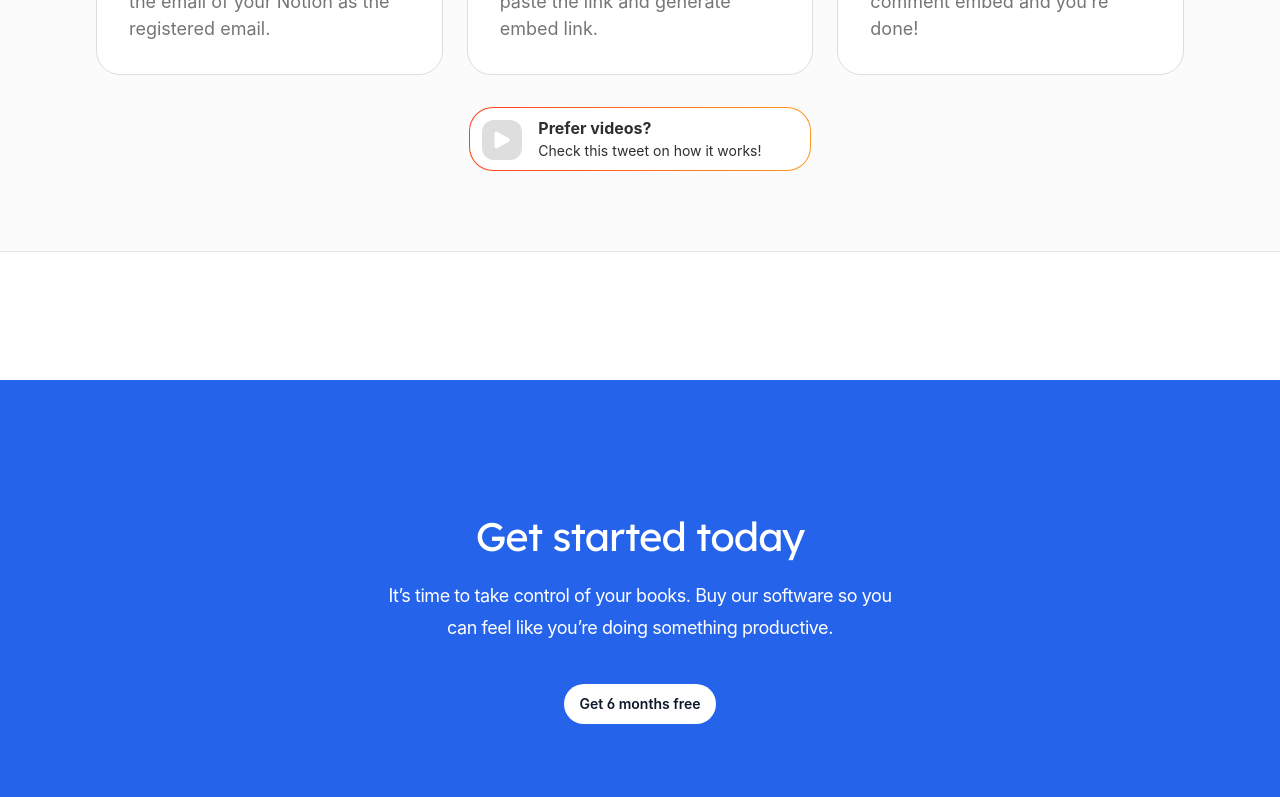
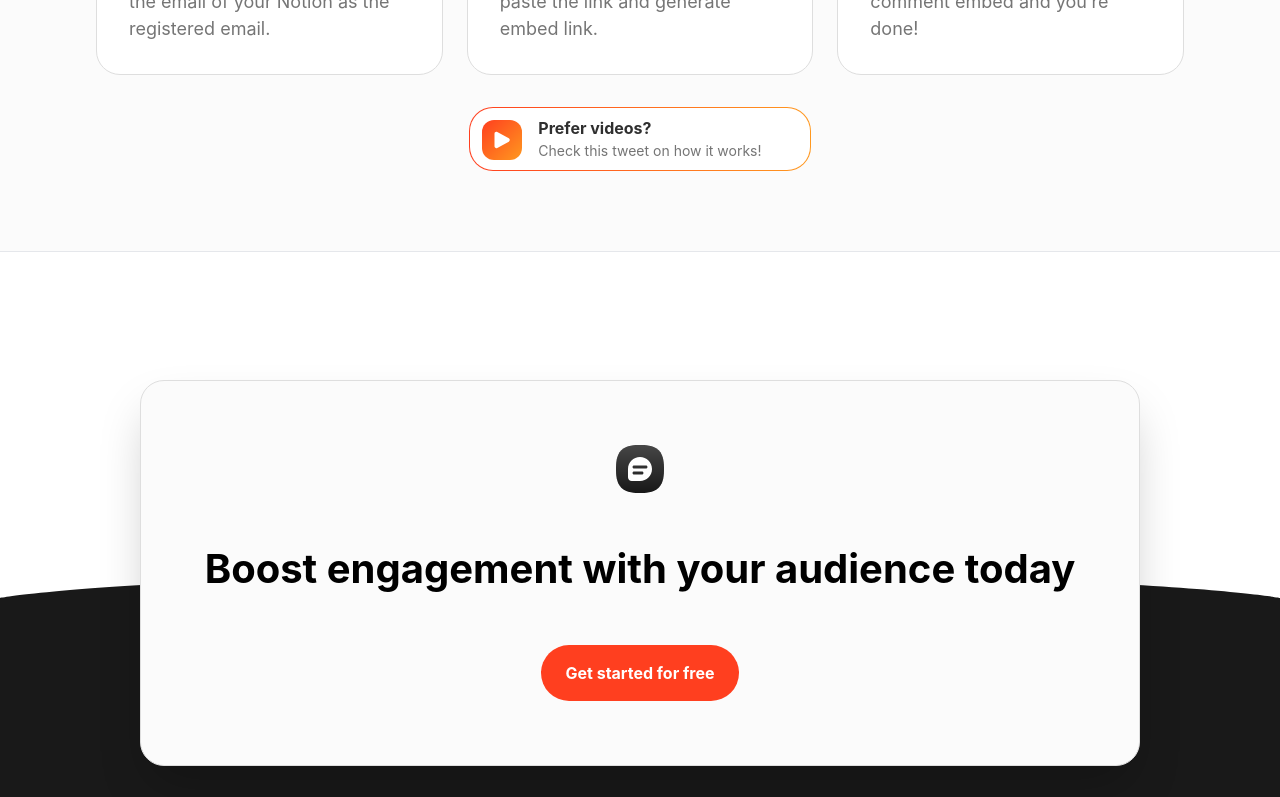
Before and after one commit to LovinHQ/NotionCommentsWebsite, a Next.js app: page / in a window 1280 px wide. Shown: the part 3140-3937 px from the top of the page. Built offline with nearby package versions, Linux system fonts and the light colour scheme.

Commit message:
fix: footer background

```diff
--- a/src/components/CallToAction.jsx
+++ b/src/components/CallToAction.jsx
@@ -1,29 +1,24 @@
 import Image from 'next/image'
-
-import { Button } from '@/components/Button'
+import PrimaryCTAButton from '@/components/Buttons/PrimaryCTAButton'
 import { Container } from '@/components/Container'
-import backgroundImage from '@/images/background-call-to-action.jpg'
+import FooterBackground from '@/images/resources/footer.svg'
+import { Logo } from './Logo'
 
 export function CallToAction() {
   return (
-    <section
-      id="get-started-today"
-      className="overflow-hidden bg-blue-600 py-32"
-    >
+    <div className="flex flex-col items-center justify-center">
       <Container className="">
-        <div className="mx-auto max-w-lg text-center">
-          <h2 className="font-display text-3xl tracking-tight text-white sm:text-4xl">
-            Get started today
+        <div className="z-10 flex flex-col items-center justify-center gap-6 rounded-3xl border border-[var(--bg-border)] bg-[var(--bg-sub)] py-8 px-4 shadow-2xl sm:gap-12 sm:py-16 sm:px-16">
+          <div className="h-12 origin-top scale-[200%]">
+            <Logo />
+          </div>
+          <h2 className="w-full text-center text-3xl font-bold text-[var(--label-title)] sm:text-4xl">
+            Boost engagement with your audience today
           </h2>
-          <p className="mt-4 text-lg tracking-tight text-white">
-            It’s time to take control of your books. Buy our software so you can
-            feel like you’re doing something productive.
-          </p>
-          <Button href="/register" color="white" className="mt-10">
-            Get 6 months free
-          </Button>
+          <PrimaryCTAButton isIcon={false} text="Get started for free" />
         </div>
       </Container>
-    </section>
+      <FooterBackground className="relative -mt-48 flex h-48 w-full text-[var(--bg-base-dark)]" />
+    </div>
   )
 }
--- a/src/components/GettingStarted.jsx
+++ b/src/components/GettingStarted.jsx
@@ -87,14 +87,14 @@ export function GettingStarted({ feature, isActive, className, ...props }) {
               }}
               className="accent-border group z-10 flex h-16 w-full gap-4 rounded-3xl bg-[var(--bg-base)] p-3 transition duration-300 ease-out hover:bg-gradient-to-br hover:from-[var(--accent-base)] hover:to-[var(--secondary-base)]"
             >
-              <div className="flex h-10 w-10 items-center justify-center rounded-xl bg-[var(--bg-border)] transition duration-300 ease-out group-hover:bg-[var(--bg-base)] ">
+              <div className="flex h-10 w-10 items-center justify-center rounded-xl bg-gradient-to-br from-[var(--accent-base)] to-[var(--secondary-base)] transition duration-300 ease-out group-hover:bg-[var(--bg-base)] group-hover:from-transparent group-hover:to-transparent">
                 <PlayIcon className="h-6 w-6 text-[var(--accent-label)] transition duration-300 ease-out group-hover:text-[var(--accent-base)]" />
               </div>
               <div className="flex flex-col justify-between">
                 <div className="flex text-start text-base font-bold leading-none text-[var(--label-base)] transition duration-300 ease-out group-hover:text-[var(--accent-label)]">
                   Prefer videos?
                 </div>
-                <div className="mt-2 flex text-start text-sm font-normal leading-none text-[var(--label-base)] transition duration-300 ease-out group-hover:text-[var(--accent-label)]">
+                <div className="mt-2 flex text-start text-sm font-normal leading-none text-[var(--label-muted)] transition duration-300 ease-out group-hover:text-[var(--accent-label)]">
                   Check this tweet on how it works!
                 </div>
               </div>
--- a/src/components/Header.jsx
+++ b/src/components/Header.jsx
@@ -80,7 +80,7 @@ function MobileNavigation() {
   return (
     <Popover>
       <Popover.Button
-        className="relative z-10 flex h-8 w-8 items-center justify-center [&:not(:focus-visible)]:focus:outline-none"
+        className="relative z-50 flex h-8 w-8 items-center justify-center [&:not(:focus-visible)]:focus:outline-none"
         aria-label="Toggle Navigation"
       >
         {({ open }) => <MobileNavIcon open={open} />}
--- a/src/components/Logo.jsx
+++ b/src/components/Logo.jsx
@@ -14,7 +14,7 @@ export function Logo({ theme = 'light' }) {
       <path
         d="M24 0C28.9706 0 37.4558 0 42.7279 5.27208C48 10.5442 48 19.0294 48 24C48 28.9706 48 37.4558 42.7279 42.7279C37.4558 48 28.9706 48 24 48C19.0294 48 10.5442 48 5.27208 42.7279C0 37.4558 0 28.9706 0 24H0C0 19.0294 0 10.5442 5.27208 5.27208C10.5442 0 19.0294 0 24 0V0Z"
         fill="url(#paint0_linear_378_4278)"
-        fill-opacity="0.2"
+        fillOpacity="0.2"
       />
       <path
         fill-rule="evenodd"
@@ -31,8 +31,8 @@ export function Logo({ theme = 'light' }) {
           y2="48"
           gradientUnits="userSpaceOnUse"
         >
-          <stop stop-color="white" />
-          <stop offset="1" stop-color="white" stop-opacity="0" />
+          <stop stopColor="white" />
+          <stop offset="1" stopColor="white" stopOpacity="0" />
         </linearGradient>
       </defs>
     </svg>
@@ -51,7 +51,7 @@ export function Logo({ theme = 'light' }) {
       <path
         d="M24 0C28.9706 0 37.4558 0 42.7279 5.27208C48 10.5442 48 19.0294 48 24C48 28.9706 48 37.4558 42.7279 42.7279C37.4558 48 28.9706 48 24 48C19.0294 48 10.5442 48 5.27208 42.7279C0 37.4558 0 28.9706 0 24H0C0 19.0294 0 10.5442 5.27208 5.27208C10.5442 0 19.0294 0 24 0V0Z"
         fill="url(#paint0_linear_378_4278)"
-        fill-opacity="0.2"
+        fillOpacity="0.2"
       />
       <path
         fill-rule="evenodd"
--- a/src/components/SectionTag.jsx
+++ b/src/components/SectionTag.jsx
@@ -1,6 +1,6 @@
 const SectionTag = ({ text }) => {
   return (
-    <div className="flex items-center justify-center">
+    <div className="flex select-none items-center justify-center">
       <div className="accent-border flex h-10 items-center justify-center rounded-full px-6">
         <span className="accent-text text-base font-bold tracking-[4px]">
           {text}
```
Also changed, not shown: src/images/logos/logo-48.svg, src/images/resources/footer.svg (added).
